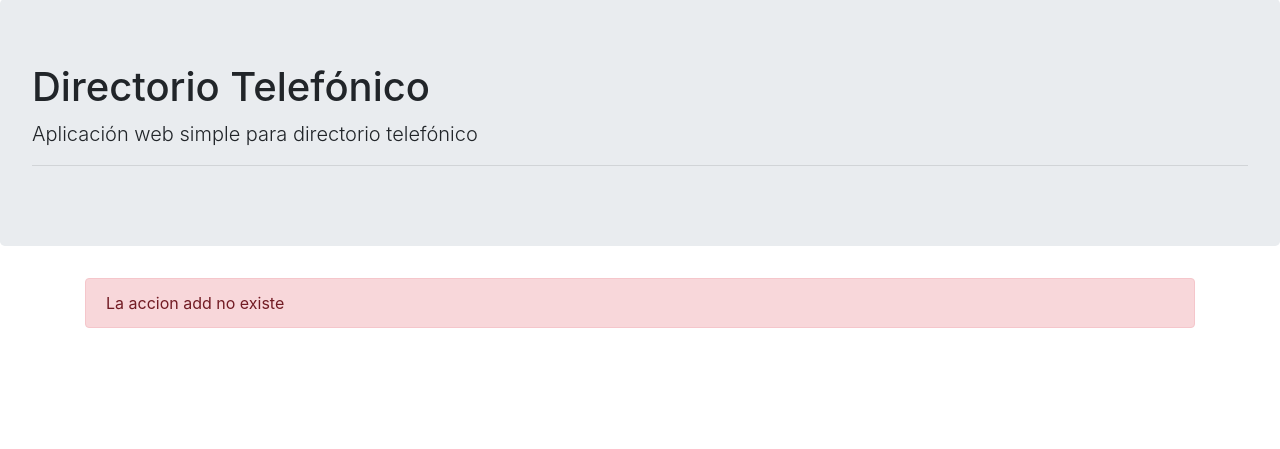
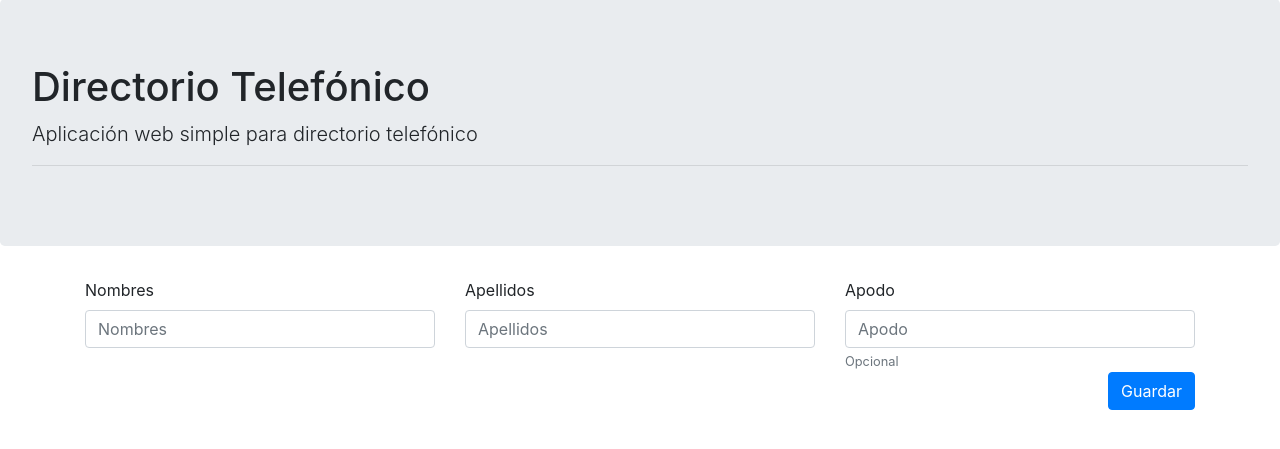
Before and after one commit to fxgal/ejemplo-mvc, a PHP site: page /mvc/personas/add in a window 1280 px wide. Shown: the part 57-506 px from the top of the page. Run offline with PHP 8.4, Linux system fonts and the light colour scheme; some libraries are stand-ins or nearby versions.

Commit message:
agregar persona

```diff
--- a/config/Router.php
+++ b/config/Router.php
@@ -1,7 +1,7 @@
 <?php
 include_once 'config/constantes.php';
 include_once 'controllers/Controller.php';
-include_once 'controllers/FlashController.php';
+include_once 'helpers/Flash.php';
 /**
  * Router
  */
@@ -10,8 +10,6 @@ class Router
 
   function __construct()
   {
-    //Crear una instancia de mensajes para las vistas
-    $flash = new FlashController();
     //Destructurar la URL
     $url = isset($_GET['url'])?$_GET['url']:URL_DEFAULT;
     $url = explode('/', $url);
@@ -26,10 +24,10 @@ class Router
       if(method_exists($controller, $actionName)){
         $controller->$actionName();
       }else{
-        $flash->show('error',"La accion $actionName no existe");
+        Flash::show('error',"La accion $actionName no existe");
       }
     }else{
-      $flash->show('error',"El controlador $controllerName no existe");
+      Flash::show('error',"El controlador $controllerName no existe");
     }
   }
 }
--- a/controllers/FlashController.php
+++ /dev/null
@@ -1,15 +0,0 @@
-<?php
-/**
- * Mensahes Flash
- */
-class FlashController
-{
-  function __construct(){}
-
-  function show($type, $message){
-    require_once 'views/layouts/flash.php';
-    $type=='error'?die():'';
-  }
-}
-
-?>
--- a/controllers/PersonasController.php
+++ b/controllers/PersonasController.php
@@ -13,10 +13,21 @@ class PersonasController extends Controller
   }
 
   function index(){
-    $personaModel = new Persona();
-    $personas = $personaModel->getPersonas();
+    $persona = new Persona();
+    $personas = $persona->getPersonas();
     require_once 'views/personas/index.php';
   }
+
+  function add(){
+    if(!empty($_POST)){
+      extract($_POST);
+      $persona = new Persona(null, $nombres, $apellidos, $apodo);
+      $persona->save($persona);
+      header("Location: ".URL_BASE."personas/index");
+    }
+    require_once 'views/personas/add.php';
+  }
+
 }
 
 ?>
--- /dev/null
+++ b/helpers/Flash.php
@@ -0,0 +1,13 @@
+<?php
+/**
+ * Mensajes Flash
+ */
+class Flash
+{
+  public static function show($type, $message){
+    require_once 'views/layouts/flash.php';
+    $type=='error'?die():'';
+  }
+}
+
+?>
--- a/models/Persona.php
+++ b/models/Persona.php
@@ -6,13 +6,15 @@ include_once 'models/Model.php';
 class Persona extends Model
 {
   private $id;
-  private $nombre;
+  private $nombres;
   private $apellidos;
-  function __construct($id = null, $nombre = null, $apellidos = null)
+  private $apodo;
+  function __construct($id = null, $nombres = null, $apellidos = null, $apodo = null)
   {
     $this->id = $id;
-    $this->nombre = $nombre;
+    $this->nombres = $nombres;
     $this->apellidos = $apellidos;
+    $this->apodo = $apodo;
   }
 
   public function __set($var, $valor) {
@@ -28,8 +30,17 @@ class Persona extends Model
      }
      return NULL;
    }
+   /**
+    * Lista de Personas
+    * @return [type] [description]
+    */
    function getPersonas(){
      return $this->query('SELECT * FROM personas');
+   }
+
+   function save($persona){
+     $sql = "INSERT INTO personas VALUES(null,'$persona->nombres','$persona->apellidos','$persona->apodo')";
+     return $this->query($sql);
    }
 }
 
--- /dev/null
+++ b/views/personas/add.php
@@ -0,0 +1,20 @@
+<form method="POST" action="<?= URL_BASE ?>personas/add">
+  <fieldset>
+    <div class="row">
+      <div class="col">
+        <label for="nombres">Nombres</label>
+        <input type="text" name="nombres" class="form-control" placeholder="Nombres" required>
+      </div>
+      <div class="col">
+        <label for="apellidos">Apellidos</label>
+        <input type="text" name="apellidos" class="form-control" placeholder="Apellidos">
+      </div>
+      <div class="col">
+        <label for="apellidos">Apodo</label>
+        <input type="text" name="apodo" class="form-control" placeholder="Apodo">
+        <small class="text-muted">Opcional</small>
+      </div>
+    </div>
+  </fieldset>
+  <button type="submit" class="btn btn-primary float-right">Guardar</button>
+</form>
--- a/views/personas/index.php
+++ b/views/personas/index.php
@@ -6,6 +6,7 @@
         <th>#</th>
         <th>Nombres</th>
         <th>Apellidos</th>
+        <th>Apodo</th>
         <th>Acciones</th>
       </tr>
     </thead>
@@ -15,6 +16,7 @@
         <td><?= $persona->id ?></td>
         <td><?= $persona->nombres ?></td>
         <td><?= $persona->apellidos ?></td>
+        <td><?= $persona->apodo ?></td>
         <td></td>
       </tr>
     <?php endwhile; ?>
```
